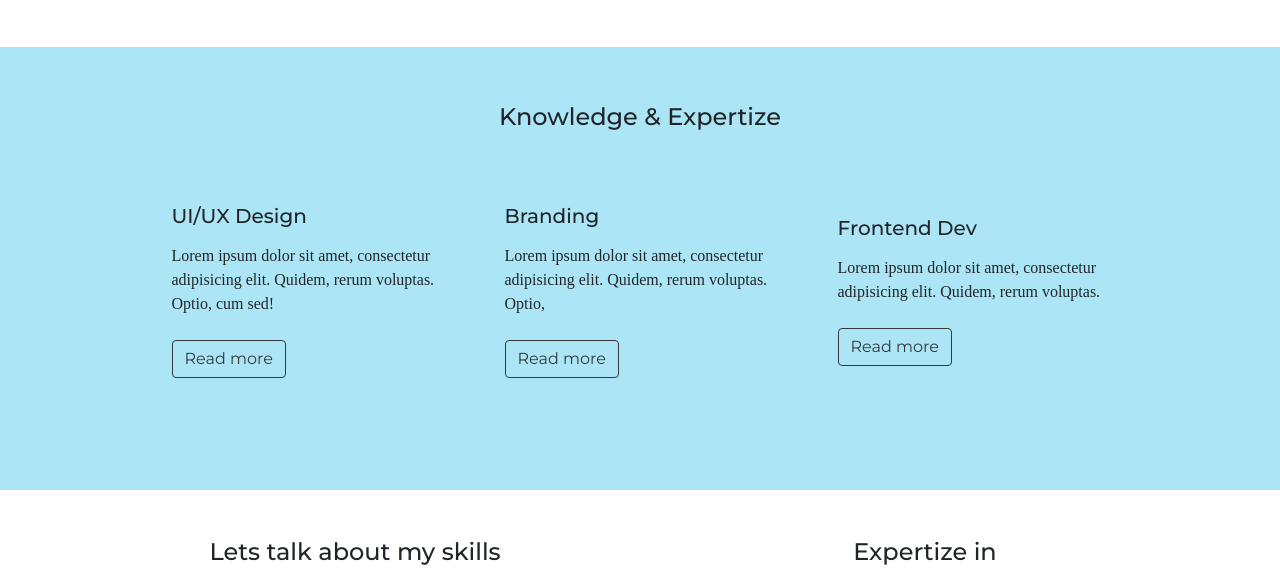
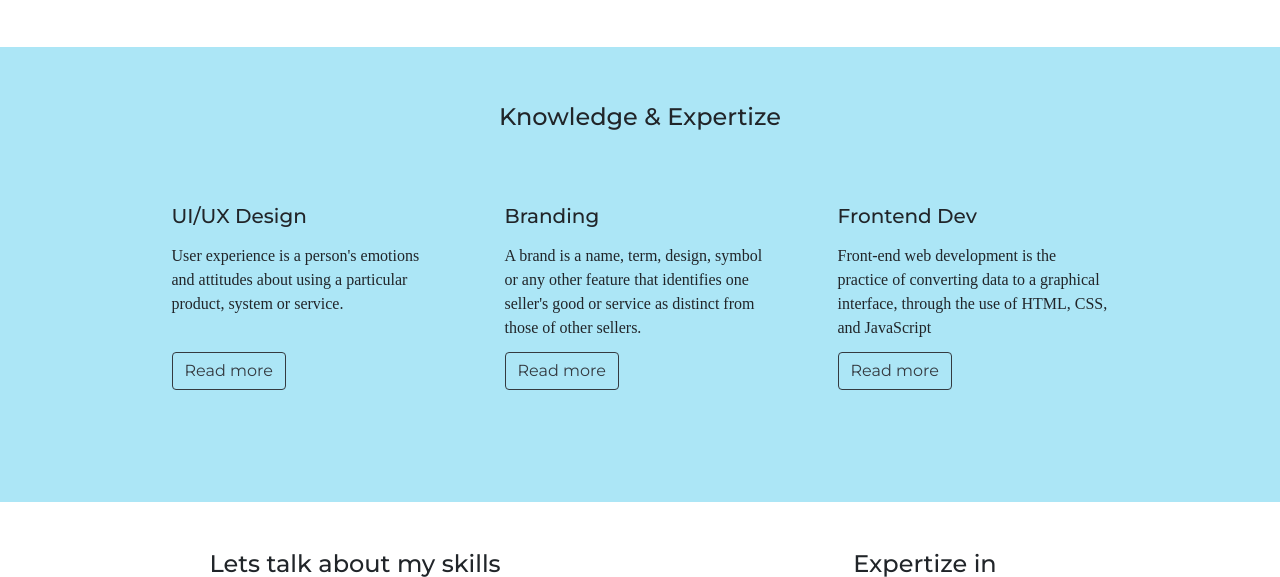
Before and after one commit to abhisek47/portfolio, a PHP site: page / in a window 1280 px wide. Shown: the part 1185-1762 px from the top of the page. Run offline with PHP 8.4, Linux system fonts and the light colour scheme; some libraries are stand-ins or nearby versions; some web fonts are replaced.

Commit message:
add skills sections

```diff
--- a/index.html
+++ b/index.html
@@ -131,8 +131,7 @@
             <div class="uidesign speacilize">
               <h5>UI/UX Design</h5>
               <p>
-                Lorem ipsum dolor sit amet, consectetur adipisicing elit.
-                Quidem, rerum voluptas. Optio, cum sed!
+                User experience is a person's emotions and attitudes about using a particular product, system or service.
               </p>
               <button class="btn btn-outline-dark">Read more</button>
             </div>
@@ -141,8 +140,8 @@
             <div class="branding speacilize">
               <h5>Branding</h5>
               <p>
-                Lorem ipsum dolor sit amet, consectetur adipisicing elit.
-                Quidem, rerum voluptas. Optio,
+                A brand is a name, term, design, symbol or any other feature that identifies one seller's good or service as distinct
+                from those of other sellers.
               </p>
               <button class="btn btn-outline-dark">Read more</button>
             </div>
@@ -151,8 +150,8 @@
             <div class="frontend speacilize">
               <h5>Frontend Dev</h5>
               <p>
-                Lorem ipsum dolor sit amet, consectetur adipisicing elit.
-                Quidem, rerum voluptas.
+                Front-end web development is the practice of converting data to a graphical interface, through the use of HTML, CSS, and
+                JavaScript
               </p>
               <button class="btn btn-outline-dark">Read more</button>
             </div>
--- a/style.css
+++ b/style.css
@@ -254,6 +254,7 @@ a:hover {
 .speacilize p {
   font-size: 16px;
   padding: 0.5em 0;
+  height: 100px;
   font-family: 'Esteban', serif;
 }
 .speacilize:hover {
```
Also changed, not shown: 1 other file.
